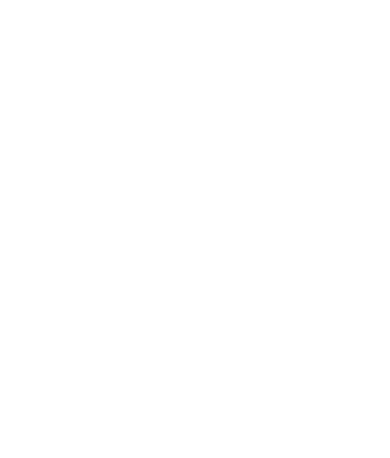
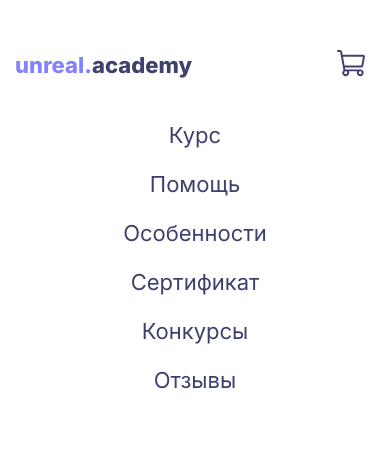
Before and after one commit to VladyslavArevdzhanyan/Unity, a plain HTML site: page app/index.html in a window 390 px wide. Drawn offline with Linux system fonts and the light colour scheme.

Commit message:
create header + mobile view

```diff
--- a/app/index.html
+++ b/app/index.html
@@ -4,9 +4,30 @@
     <meta charset="UTF-8">
     <meta http-equiv="X-UA-Compatible" content="IE=edge">
     <meta name="viewport" content="width=device-width, initial-scale=1.0">
-    <title>Document</title>
+    <link rel="stylesheet" href="css/style.css">
+    <link rel="preconnect" href="https://fonts.googleapis.com">
+    <link rel="preconnect" href="https://fonts.gstatic.com" crossorigin>
+    <link href="https://fonts.googleapis.com/css2?family=Inter:wght@400;500;600;700;800&display=swap" rel="stylesheet">
+    <title>Unity courses</title>
 </head>
 <body>
+    <header class="header">
+        <div class="container">
+            <div class="header__top">
+                <a class="header__top-logo" href="#"><span class="header__top-logo-color">unreal.</span>academy</a>
 
+                <nav class="header__top-menu">
+                    <a class="header__top-menu-link" href="#">Курс</a>
+                    <a class="header__top-menu-link" href="#">Помощь</a>
+                    <a class="header__top-menu-link" href="#">Особенности</a>
+                    <a class="header__top-menu-link" href="#">Сертификат</a>
+                    <a class="header__top-menu-link" href="#">Конкурсы</a>
+                    <a class="header__top-menu-link" href="#">Отзывы</a>
+                </nav>
+
+                <a class="header__top-basket" href="#"><svg class="header__top-basket-svg" width="28" height="27" fill="none" xmlns="http://www.w3.org/2000/svg"><path d="m26.285 15.847 1.585-8.72a1.94 1.94 0 0 0-1.906-2.283H5.652L5.061 1.59A1.937 1.937 0 0 0 3.155 0H.969a.969.969 0 0 0 0 1.938h2.185l3.234 17.784c.029.157.077.31.144.455a3.39 3.39 0 1 0 5.25 1.136h8.405a3.39 3.39 0 1 0 3.063-1.938H8.294l-.352-1.938h16.437a1.936 1.936 0 0 0 1.906-1.59Zm-16.113 6.919a1.453 1.453 0 1 1-2.905 0 1.453 1.453 0 0 1 2.905 0Zm14.531 0a1.453 1.453 0 1 1-2.905 0 1.453 1.453 0 0 1 2.905 0ZM6.005 6.78h19.96L24.378 15.5H7.59L6.006 6.781Z" fill="#3E416D"/></svg></a>
+            </div>
+        </div>
+    </header>
 </body>
 </html>
--- a/app/sass/_main.scss
+++ b/app/sass/_main.scss
@@ -8,14 +8,14 @@ html {
 }
 
 body {
-    font-family: 'blogger', 'Arial', sans-serif;
+    font-family: 'Inter', 'Arial', sans-serif;
     font-style: normal;
     font-weight: 400;
     min-width: 375px;
 }
 
 .container {
-    max-width: 1200px;
+    max-width: 1230px;
     min-width: 375px;
     margin: 0 auto;
     padding: 0 15px;
--- /dev/null
+++ b/app/sass/block/_header.scss
@@ -0,0 +1,74 @@
+.header__top {
+    display: flex;
+    justify-content: space-between;
+    align-items: center;
+    padding: 50px 0;
+    &-logo {
+        text-decoration: none;
+        font-weight: 800;
+        font-size: 22px;
+        line-height: 25px;
+        color: #3E416D;
+        &-color {
+            color: #8482FF;
+        }
+    }
+    &-menu-link {
+        text-decoration: none;
+        font-weight: normal;
+        font-size: 16px;
+        line-height: 19px;
+        color: #3E416D;
+        padding: 0 15px;
+        &:hover {
+            color: #8482FF;
+            text-decoration: underline;
+        }
+    }
+    &-basket {
+        text-decoration: none;
+        &:hover .header__top-basket-svg path{
+            fill: #8482FF;
+        }
+    }
+}
+
+@media (max-width: 900px) {
+    .header__top {
+        display: grid;
+        grid-template-columns: auto auto;
+        grid-template-rows: auto auto;
+        &-menu {
+            grid-column: 1 / 3;
+            grid-row: 2 / -1;
+            text-align: center;
+            padding-top: 30px;
+        }
+        &-basket {
+            grid-column: 2 / 3;
+            grid-row: 1 / 2;
+            text-align: right;
+            padding-right: 10px;
+        }
+    }
+}
+
+@media (max-width: 700px) {
+    .header__top-menu {
+        display: grid;
+        grid-template-columns: auto auto auto;
+        grid-template-rows: auto auto;
+    }
+}
+
+@media (max-width: 390px) {
+    .header__top-menu {
+        display: grid;
+        grid-template-columns: auto  ;
+        grid-template-rows: auto auto auto auto auto;
+        &-link {
+            font-size: 22px;
+            margin: 15px 0;
+        }
+    }
+}
--- a/app/sass/style.scss
+++ b/app/sass/style.scss
@@ -1,3 +1,3 @@
 @import 'variables';
-@import 'fonts';
 @import 'main';
+@import 'block/header';
```
Also changed, not shown: app/css/style.css, app/fonts/Inter-Bold.ttf (added), app/fonts/Inter-Medium.ttf (added), app/fonts/Inter-Regular.ttf (added), app/fonts/Inter-SemiBold.ttf (added), app/img/background.jpg (added), app/img/basket.svg (added), app/sass/_fonts.scss (deleted), 1 other file.
